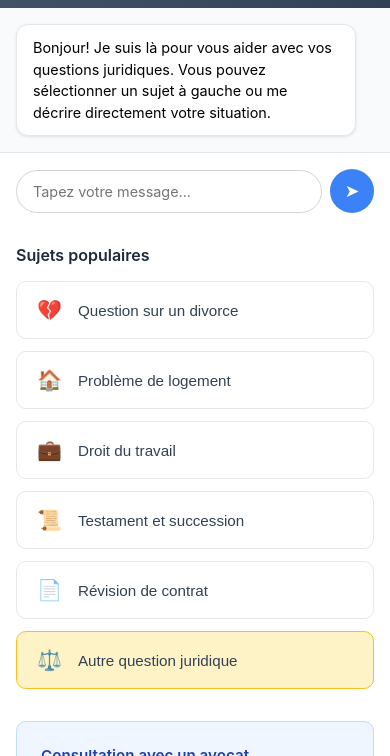
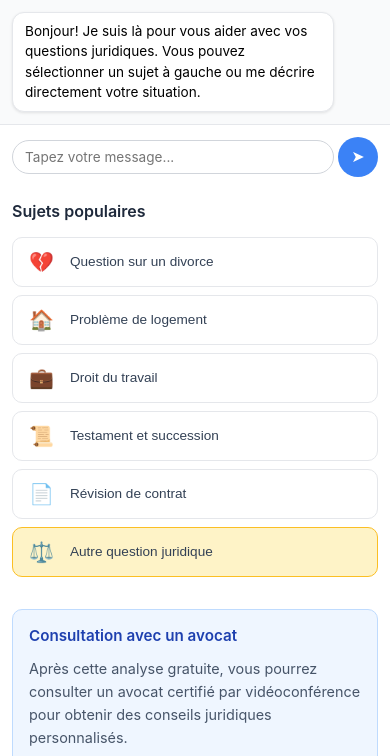
Before and after one commit to djutras/avocatvirtuel, a plain HTML site: page index.html in a window 390 px wide. Shown: the part 88-844 px from the top of the page. Drawn offline with Linux system fonts and the light colour scheme.

Commit message:
Further optimize mobile layout - reduce widths, padding, and fonts for better mobile UX

```diff
--- a/index.html
+++ b/index.html
@@ -17,6 +17,8 @@
             height: 100vh;
             display: flex;
             flex-direction: column;
+            width: 100%;
+            overflow-x: hidden;
         }
 
         .header {
@@ -27,6 +29,8 @@
             justify-content: space-between;
             align-items: center;
             box-shadow: 0 2px 8px rgba(0,0,0,0.1);
+            width: 100%;
+            box-sizing: border-box;
         }
 
         .logo-section {
@@ -333,46 +337,75 @@
         }
 
         @media (max-width: 768px) {
+            body {
+                width: 100vw;
+            }
+
             .main-container {
                 flex-direction: column;
+                width: 100%;
             }
 
             .left-panel {
                 width: 100%;
                 order: 2;
-                padding: 1rem;
+                padding: 0.75rem;
+                box-sizing: border-box;
             }
 
             .right-panel {
                 width: 100%;
                 order: 1;
+                box-sizing: border-box;
             }
 
             .chat-area {
-                padding: 1rem;
-                gap: 0.75rem;
+                padding: 0.75rem;
+                gap: 0.5rem;
+                box-sizing: border-box;
             }
 
             .chat-input-container {
-                padding: 1rem;
-                gap: 0.5rem;
+                padding: 0.75rem;
+                gap: 0.25rem;
+                box-sizing: border-box;
             }
 
             .chat-message {
-                max-width: 95%;
-                padding: 0.75rem 1rem;
-                font-size: 0.9rem;
+                max-width: 88%;
+                padding: 0.5rem 0.75rem;
+                font-size: 0.85rem;
             }
 
             .chat-input {
-                padding: 0.75rem 1rem;
-                font-size: 0.9rem;
+                padding: 0.5rem 0.75rem;
+                font-size: 0.85rem;
             }
 
             .send-button {
-                width: 44px;
-                height: 44px;
-                font-size: 1.1rem;
+                width: 40px;
+                height: 40px;
+                font-size: 1rem;
+                flex-shrink: 0;
+            }
+
+            .header {
+                padding: 0.75rem 1rem;
+            }
+
+            .topic-button {
+                padding: 0.75rem 1rem;
+                margin-bottom: 0.5rem;
+                font-size: 0.85rem;
+            }
+
+            .info-section {
+                padding: 1rem;
+                margin-top: 0.75rem;
+            }
+
+            .pricing {
+                padding: 0.75rem 1rem;
             }
         }
     </style>
```
